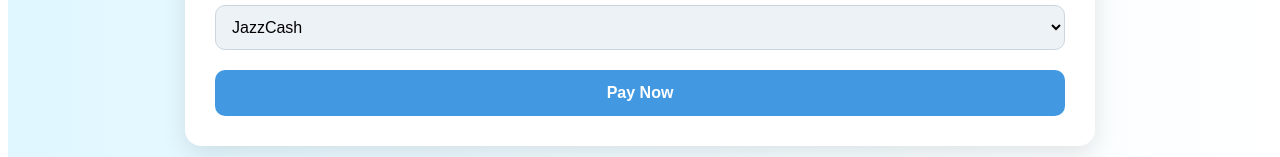
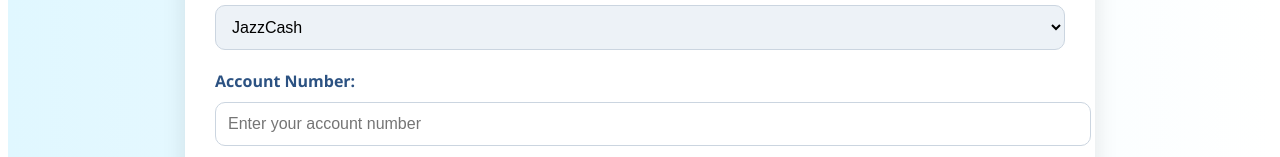
Before and after one commit to Mibrahim0941/DB-Project-Schedulify, a React (Create React App) app in the folder frontend/: page /payment in a window 1280 px wide. Shown: the part 795-952 px from the top of the page. Built offline with nearby package versions, Linux system fonts and the light colour scheme; no server answers.

Commit message:
updated receipt

```diff
--- a/frontend/src/pages/payment.js
+++ b/frontend/src/pages/payment.js
@@ -4,6 +4,7 @@
   const [history, setHistory] = useState([]);
   const [totals, setTotals] = useState({ TotalDoctorFees: 0, TotalLabTestFees: 0, TotalAmount: 0 });
   const [selectedMethod, setSelectedMethod] = useState('JazzCash');
+  const [accountNumber, setAccountNumber] = useState('');
   const [receiptVisible, setReceiptVisible] = useState(false);
 
   const userId = localStorage.getItem('userId');
@@ -35,6 +36,10 @@
   };
 
   const handlePayNow = () => {
+    if (!accountNumber.trim()) {
+      alert('Please enter your account number to proceed with payment.');
+      return;
+    }
     setReceiptVisible(true);
   };
 
@@ -82,6 +87,16 @@
           <option value="BankTransfer">Bank Transfer</option>
         </select>
 
+        <label htmlFor="accountNumber" style={{ fontWeight: 'bold', marginBottom: '10px', display: 'block', color: '#2c5282' }}>Account Number:</label>
+        <input
+          id="accountNumber"
+          type="text"
+          value={accountNumber}
+          onChange={e => setAccountNumber(e.target.value)}
+          placeholder="Enter your account number"
+          style={{ padding: '12px', width: '100%', borderRadius: '10px', border: '1px solid #cbd5e0', marginBottom: '20px', fontSize: '16px', backgroundColor: '#ffffff' }}
+        />
+
         <button
           onClick={handlePayNow}
           style={{ backgroundColor: '#4299e1', color: 'white', padding: '14px 28px', border: 'none', borderRadius: '10px', fontWeight: 'bold', fontSize: '16px', cursor: 'pointer', width: '100%', transition: 'background 0.3s' }}
@@ -98,8 +113,10 @@
           <div style={{ backgroundColor: 'white', padding: '20px', borderRadius: '12px', marginTop: '20px', color: '#2d3748', fontSize: '16px' }}>
             <p><strong>Patient ID:</strong> {userId}</p>
             <p><strong>Method:</strong> {selectedMethod}</p>
+            <p><strong>Account Number:</strong> {accountNumber}</p>
             <p><strong>Total Paid:</strong> Rs. {totals.TotalAmount}</p>
             <p><strong>Date:</strong> {new Date().toLocaleDateString()}</p>
+            <p style={{ marginTop: '20px', fontWeight: 'bold', color: '#2b6cb0' }}>Schedulify</p>
           </div>
         </div>
       )}
```
